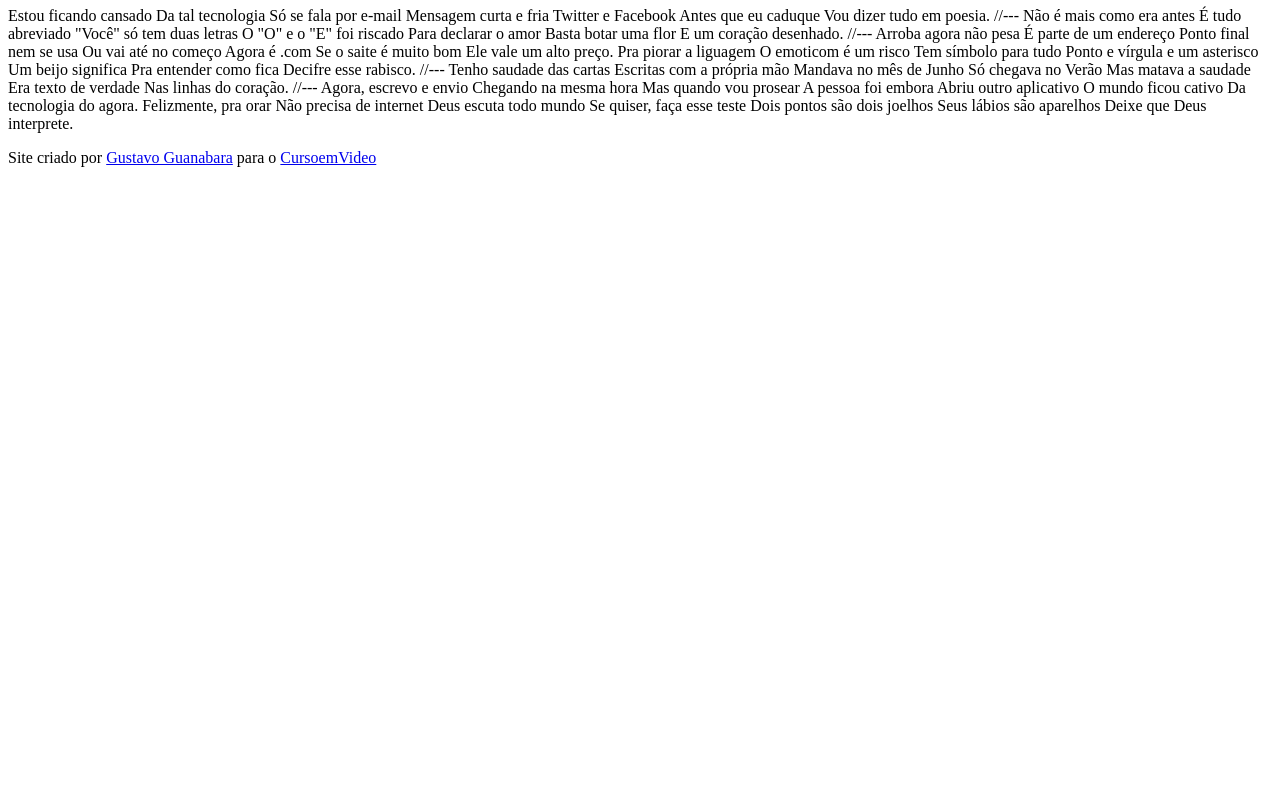
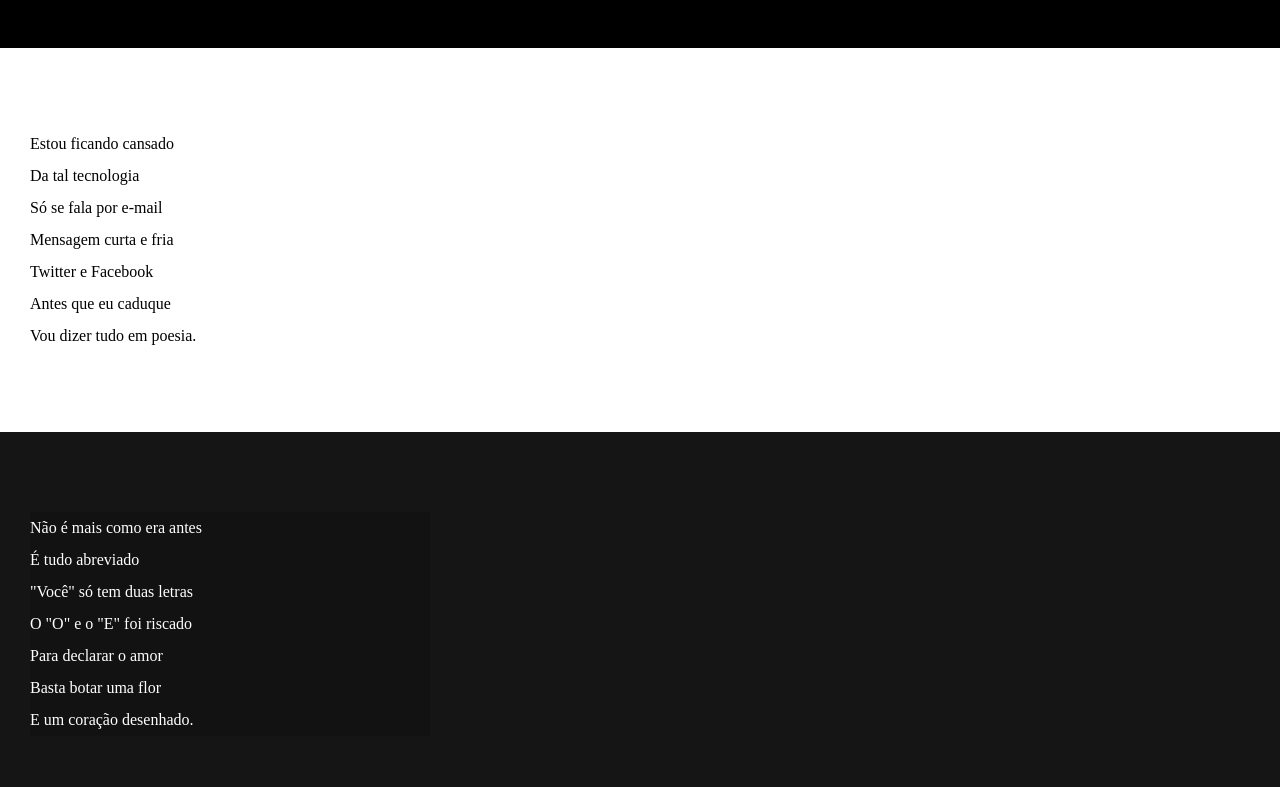
Before and after one commit to rafael-villela/HTML-CSS, a plain HTML site: page EXERCICIOS/desafio 012/index.html in a window 1280 px wide. Shown: the part 107-894 px from the top of the page. Before the commit the page ends 800 px from the top, so only its background shows below. Drawn offline with Linux system fonts and the light colour scheme.

Commit message:
atualizei estilos dos textos

```diff
--- a/EXERCICIOS/desafio 012/index.html
+++ b/EXERCICIOS/desafio 012/index.html
@@ -4,6 +4,7 @@
     <meta charset="UTF-8">
     <meta name="viewport" content="width=device-width, initial-scale=1.0">
     <title>Cordel Moderno</title>
+    <link rel="stylesheet" href="style.css">
 </head>
 <body>
         <header>
@@ -14,69 +15,85 @@
 
         </header>
 
-        Estou ficando cansado
-        Da tal tecnologia
-        Só se fala por e-mail
-        Mensagem curta e fria
-        Twitter e Facebook
-        Antes que eu caduque
-        Vou dizer tudo em poesia.
+        <section class="normal">
+            <p>
+                Estou ficando cansado <br>
+                Da tal tecnologia<br>
+                Só se fala por e-mail<br>
+                Mensagem curta e fria<br>
+                Twitter e Facebook<br>
+                Antes que eu caduque<br>
+                Vou dizer tudo em poesia.
+            </p>
+        </section>
 
-        //---
+        <section class="imagem">
+            <p>
+                Não é mais como era antes <br>
+                É tudo abreviado <br>
+                "Você" só tem duas letras <br>
+                O "O" e o "E" foi riscado <br>
+                Para declarar o amor <br>
+                Basta botar uma flor <br>
+                E um coração desenhado.
+            </p>
+        </section>
 
-        Não é mais como era antes
-        É tudo abreviado
-        "Você" só tem duas letras
-        O "O" e o "E" foi riscado
-        Para declarar o amor
-        Basta botar uma flor
-        E um coração desenhado.
+        <section class="normal">
+            <p>
+                Arroba agora não pesa <br>
+                É parte de um endereço <br>
+                Ponto final nem se usa <br>
+                Ou vai até no começo <br>
+                Agora é .com <br>
+                Se o saite é muito bom <br>
+                Ele vale um alto preço. <br>
+            </p>
 
-        //---
+            <p>
+                Pra piorar a liguagem <br>
+                O emoticom é um risco <br>
+                Tem símbolo para tudo <br>
+                Ponto e vírgula e um asterisco <br>
+                Um beijo significa <br>
+                Pra entender como fica <br>
+                Decifre esse rabisco.
+            </p>
+        </section>
 
-        Arroba agora não pesa
-        É parte de um endereço
-        Ponto final nem se usa
-        Ou vai até no começo
-        Agora é .com
-        Se o saite é muito bom
-        Ele vale um alto preço.
+        <section class="imagem">
+            <p>
+                Tenho saudade das cartas <br>
+                Escritas com a própria mão <br>
+                Mandava no mês de Junho <br>
+                Só chegava no Verão <br>
+                Mas matava a saudade <br>
+                Era texto de verdade <br>
+                Nas linhas do coração.
+            </p>
+        </section>
 
-        Pra piorar a liguagem
-        O emoticom é um risco
-        Tem símbolo para tudo
-        Ponto e vírgula e um asterisco
-        Um beijo significa
-        Pra entender como fica
-        Decifre esse rabisco.
+        <section class="normal">
+            <p>
+                Agora, escrevo e envio <br>
+                Chegando na mesma hora <br>
+                Mas quando vou prosear <br>
+                A pessoa foi embora <br>
+                Abriu outro aplicativo <br>
+                O mundo ficou cativo <br>
+                Da tecnologia do agora. <br>
+            </p>
 
-        //---
-
-        Tenho saudade das cartas
-        Escritas com a própria mão
-        Mandava no mês de Junho
-        Só chegava no Verão
-        Mas matava a saudade
-        Era texto de verdade
-        Nas linhas do coração.
-
-        //---
-
-        Agora, escrevo e envio
-        Chegando na mesma hora
-        Mas quando vou prosear
-        A pessoa foi embora
-        Abriu outro aplicativo
-        O mundo ficou cativo
-        Da tecnologia do agora.
-
-        Felizmente, pra orar
-        Não precisa de internet
-        Deus escuta todo mundo
-        Se quiser, faça esse teste
-        Dois pontos são dois joelhos
-        Seus lábios são aparelhos
-        Deixe que Deus interprete.
+            <p>
+                Felizmente, pra orar <br>
+                Não precisa de internet <br>
+                Deus escuta todo mundo <br>
+                Se quiser, faça esse teste <br>
+                Dois pontos são dois joelhos <br>
+                Seus lábios são aparelhos <br>
+                Deixe que Deus interprete.
+            </p>
+        </section>
 
         <footer>
             <p>Site criado por <a href="https://github.com/gustavoguanabara" target="_blank">Gustavo Guanabara</a> para o <a href="https://www.cursoemvideo.com/" target="_blank">CursoemVideo</a></p>
--- /dev/null
+++ b/EXERCICIOS/desafio 012/style.css
@@ -0,0 +1,64 @@
+@charset "UTF-8";
+
+*{
+    margin: 0px;
+    padding: 0px;
+}
+
+html, body{
+    background-color: darkgray ;
+    min-height: 100vh;
+}
+
+header{
+    background-color: black;
+    color: white;
+    text-align: center;
+}
+
+header > h1{
+    padding-top:50px ;
+    font-variant: small-caps;}
+
+header > p{
+    padding-bottom: 50px;
+}
+
+header a, footer a{
+    color: white;
+    text-decoration: none;
+    font-weight: bolder;}
+
+header a:hover, footer a:hover{
+    text-decoration: underline;}
+
+section{
+    padding-top: 10vh;
+    padding-bottom: 10vh;
+    line-height: 2em;
+    padding-left: 30px;
+}
+
+section.normal{
+        background-color: white;
+        color:black;
+}
+
+section.imagem{
+        background-color:rgb(21, 21, 21) ;
+        color: white;
+}
+
+section.imagem > p{
+        background-color: rgba(0, 0, 0, 0.162);
+        width: 400px;
+}
+
+footer{
+        background-color: black;
+        text-align: center;}
+
+ footer p{
+        color: white;
+        padding: 10px;
+}
```
